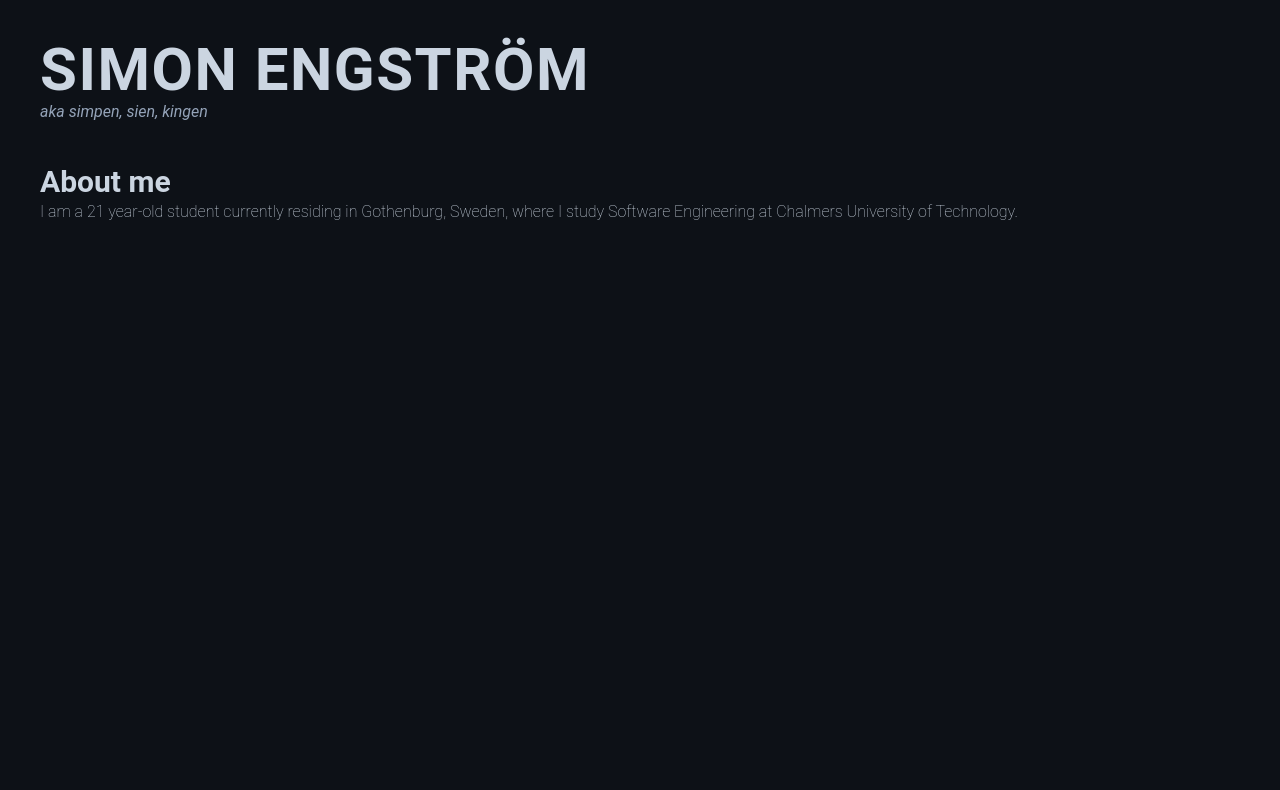
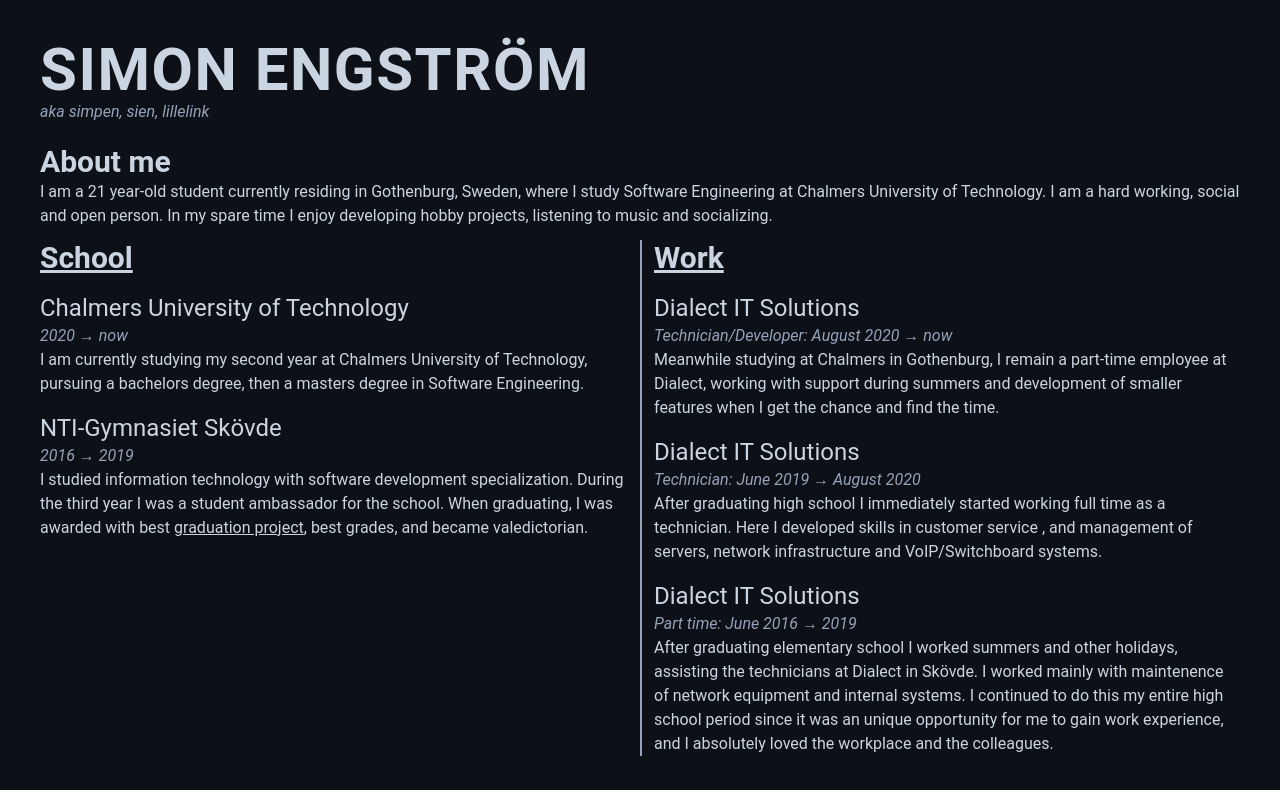
Before and after one commit to simonengstrm/simonengstrm.github.io, a Next.js app: page / in a window 1280 px wide. Shown: the top 790 px of the page. Built offline with nearby package versions, Linux system fonts and the light colour scheme.

Commit message:
Content, design and tsx reformat

```diff
--- a/pages/index.js
+++ /dev/null
@@ -1,32 +0,0 @@
-import React, {useState} from 'react';
-
-function Header() {
-
-    return (
-        <div className="m-10">
-            <p className="text-6xl tracking-wide font-bold">SIMON ENGSTRÖM</p>
-            <p className="italic text-slate-400">aka simpen, sien, kingen</p>
-        </div>
-    )
-}
-
-function Content() {
-
-    return (
-        <div className="grid place-content-right ml-10 mr-10">
-            <p className="font-bold text-3xl">About me</p>
-            <p className="font-thin">I am a 21 year-old student currently residing in Gothenburg, Sweden,
-            where I study Software Engineering at Chalmers University of Technology.</p>
-        </div>
-    )
-}
-
-export default function Home() {
-
-    return (
-        <div>
-            <Header/>
-            <Content/>
-        </div>
-    )
-}
--- /dev/null
+++ b/pages/index.tsx
@@ -0,0 +1,85 @@
+import React, {useState} from 'react';
+
+function Header() {
+
+    return (
+        <div className="mt-10 ml-10 mr-10 mb-5">
+            <p className="text-6xl tracking-wide font-bold">SIMON ENGSTRÖM</p>
+            <p className="italic text-slate-400">aka simpen, sien, lillelink</p>
+        </div>
+    )
+}
+
+function Content() {
+
+    return (
+        <div className="grid place-content-right ml-10 mr-10">
+            <p className="font-bold text-3xl">About me</p>
+            <p>I am a 21 year-old student currently residing in Gothenburg, Sweden,
+            where I study Software Engineering at Chalmers University of Technology. I am a hard working, social and open person.
+            In my spare time I enjoy developing hobby projects, listening to music and socializing.</p>
+
+            <div className="place-content-start flex flex-wrap -mx-3 overflow-hidden divide-x-2 divide-slate-400">
+                <div className="my-3 px-3 w-1/2 overflow-hidden space-y-4">
+                    <p className="font-bold text-3xl underline">School</p>
+                    <div>
+                        <p className="text-2xl">Chalmers University of Technology</p>
+                        <p className="italic text-slate-400">2020 → now</p>
+                        <p>I am currently studying my second year at Chalmers University of Technology, pursuing a bachelors degree,
+                        then a masters degree in Software Engineering.</p>
+                    </div>
+
+                    <div>
+                        <p className="text-2xl">NTI-Gymnasiet Skövde</p>
+                        <p className="italic text-slate-400">2016 → 2019</p>
+                        <p>I studied information technology with software development specialization.
+                        During the third year I was a student ambassador for the school.
+                        When graduating, I was awarded with best <a className="underline hover:text-slate-300" href="https://github.com/LilleLink/Gravity">graduation project</a>,
+                        best grades, and became valedictorian.
+                        </p>
+                    </div>
+
+                </div>
+                <div className="my-3 px-3 w-1/2 overflow-hidden space-y-4">
+                    <p className="font-bold text-3xl underline">Work</p>
+
+                    <div>
+                        <p className="text-2xl">Dialect IT Solutions</p>
+                        <p className="italic text-slate-400">Technician/Developer: August 2020 → now</p>
+                        <p>Meanwhile studying at Chalmers in Gothenburg, I remain a part-time employee at Dialect, working with support during summers and
+                        development of smaller features when I get the chance and find the time.
+                        </p>
+                    </div>
+
+                    <div>
+                        <p className="text-2xl">Dialect IT Solutions</p>
+                        <p className="italic text-slate-400">Technician: June 2019 → August 2020</p>
+                        <p>After graduating high school I immediately started working full time as a technician. Here I developed skills in customer service
+                        , and management of servers, network infrastructure and VoIP/Switchboard systems.
+                        </p>
+                    </div>
+
+                    <div>
+                        <p className="text-2xl">Dialect IT Solutions</p>
+                        <p className="italic text-slate-400">Part time: June 2016 → 2019</p>
+                        <p>After graduating elementary school I worked summers and other holidays, assisting the technicians at Dialect in Skövde. I worked
+                        mainly with maintenence of network equipment and internal systems. I continued to do this my entire high school period since it was
+                        an unique opportunity for me to gain work experience, and I absolutely loved the workplace and the colleagues.
+                        </p>
+                    </div>
+
+                </div>
+            </div>
+        </div>
+    )
+}
+
+export default function Home() {
+
+    return (
+        <div>
+            <Header/>
+            <Content/>
+        </div>
+    )
+}
--- a/styles/globals.css
+++ b/styles/globals.css
@@ -2,7 +2,7 @@
 @tailwind components;
 @tailwind utilities;
 
-html,body {
+html {
     @apply bg-canvas;
     @apply text-slate-300;
     @apply font-sans;
```
Also changed, not shown: pages/_app.tsx (renamed from pages/_app.js).
